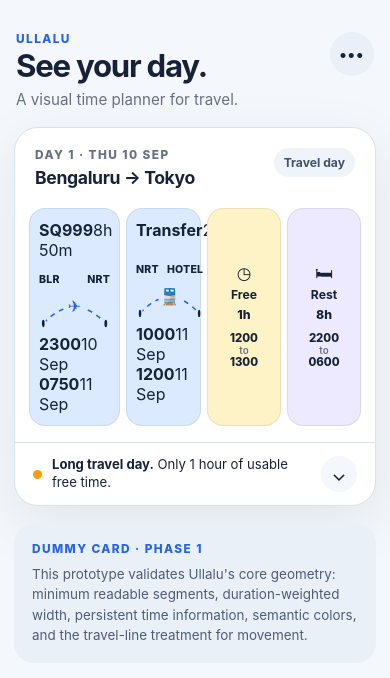
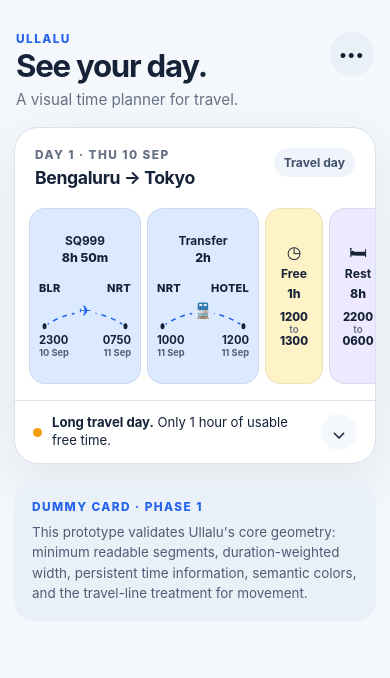
Before and after one commit to brijbh/ullalu, a Next.js app: page / in a window 390 px wide. Shown: the top 678 px of the page. Built offline with nearby package versions, Linux system fonts and the light colour scheme.

Commit message:
refine: adapt travel segment layout for mobile

```diff
--- a/app/globals.css
+++ b/app/globals.css
@@ -11,7 +11,8 @@
   --rest: #ede9fe;
   --rest-strong: #6d28d9;
   --shadow: 0 18px 60px rgba(15, 23, 42, 0.08);
-  --segment-min: 74px;
+  --segment-min: 58px;
+  --travel-min: 112px;
 }
 
 * {
@@ -156,8 +157,9 @@ button {
 }
 
 .segment {
+  flex-basis: var(--segment-min);
   min-width: var(--segment-min);
-  min-height: 158px;
+  min-height: 176px;
   padding: 11px 9px;
   border-radius: 16px;
   border: 1px solid rgba(15, 23, 42, 0.08);
@@ -167,6 +169,8 @@ button {
 }
 
 .segment--travel {
+  flex-basis: var(--travel-min);
+  min-width: var(--travel-min);
   background: var(--travel);
 }
 
@@ -187,62 +191,57 @@ button {
 
 .travel-segment {
   display: flex;
+  flex: 1;
   flex-direction: column;
+  justify-content: center;
 }
 
-.segment__headline {
+.travel-segment__identity {
   display: flex;
-  align-items: baseline;
-  justify-content: space-between;
-  gap: 6px;
+  flex-direction: column;
+  align-items: center;
+  gap: 3px;
   min-width: 0;
+  text-align: center;
 }
 
-.segment__headline strong {
-  min-width: 0;
+.travel-segment__identity strong {
+  max-width: 100%;
   overflow: hidden;
   text-overflow: ellipsis;
   white-space: nowrap;
-  font-size: 0.73rem;
-  line-height: 1.1;
+  font-size: 0.74rem;
+  line-height: 1.05;
 }
 
-.segment__headline > span {
-  flex: 0 0 auto;
-  font-size: 0.7rem;
+.travel-segment__identity span {
+  font-size: 0.77rem;
   font-weight: 800;
   white-space: nowrap;
 }
 
 .travel-route {
-  margin-top: 13px;
-  flex: 1;
+  margin-top: 16px;
   display: grid;
-  grid-template-rows: auto 48px auto;
+  grid-template-rows: auto 40px auto;
   align-content: center;
 }
 
-.travel-route__places,
-.travel-route__times {
-  display: flex;
-  align-items: baseline;
-  justify-content: space-between;
+.travel-route__places {
+  display: grid;
+  grid-template-columns: 1fr 1fr;
+  align-items: end;
   gap: 8px;
-}
-
-.travel-route__places {
-  font-size: 0.66rem;
+  font-size: 0.69rem;
   font-weight: 800;
   letter-spacing: 0.02em;
 }
 
-.travel-route__places span,
-.travel-route__times span {
-  min-width: 0;
+.travel-route__places span:first-child {
+  text-align: left;
 }
 
-.travel-route__places span:last-child,
-.travel-route__times span:last-child {
+.travel-route__places span:last-child {
   text-align: right;
 }
 
@@ -277,34 +276,58 @@ button {
 .travel-route__mode {
   position: absolute;
   left: 50%;
-  top: 8px;
+  top: 4px;
   transform: translateX(-50%);
   display: grid;
   place-items: center;
-  width: 24px;
-  height: 24px;
+  min-width: 22px;
+  height: 22px;
+  padding-inline: 2px;
   border-radius: 999px;
   background: var(--travel);
   color: var(--travel-strong);
-  font-size: 1rem;
+  font-size: 0.95rem;
   line-height: 1;
 }
 
-.travel-route__times {
-  margin-top: 1px;
-  font-size: 0.65rem;
-  font-weight: 800;
-  letter-spacing: -0.02em;
+.travel-route__schedule {
+  display: grid;
+  grid-template-columns: 1fr 1fr;
+  gap: 8px;
 }
 
-.travel-route__times small {
-  margin-left: 2px;
-  font-size: 0.54rem;
-  color: var(--muted);
+.travel-route__schedule > div {
+  display: flex;
+  flex-direction: column;
+  gap: 2px;
+}
+
+.travel-route__schedule > div:first-child {
+  align-items: flex-start;
+  text-align: left;
+}
+
+.travel-route__schedule > div:last-child {
+  align-items: flex-end;
+  text-align: right;
+}
+
+.travel-route__schedule strong {
+  font-size: 0.7rem;
+  line-height: 1;
+}
+
+.travel-route__schedule span {
+  color: #516078;
+  font-size: 0.58rem;
+  font-weight: 700;
+  line-height: 1;
+  white-space: nowrap;
 }
 
 .standard-segment {
   display: flex;
+  flex: 1;
   flex-direction: column;
   align-items: center;
   justify-content: center;
@@ -392,7 +415,8 @@ button {
 
 @media (max-width: 360px) {
   :root {
-    --segment-min: 70px;
+    --segment-min: 54px;
+    --travel-min: 106px;
   }
 
   .day-card__header {
@@ -404,7 +428,7 @@ button {
   }
 
   .segment {
-    min-height: 154px;
+    min-height: 172px;
   }
 }
 
```
